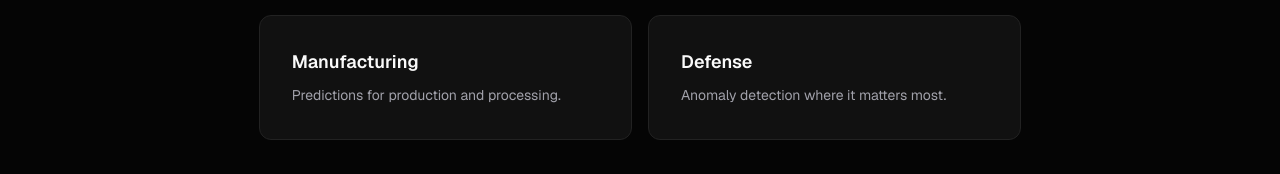
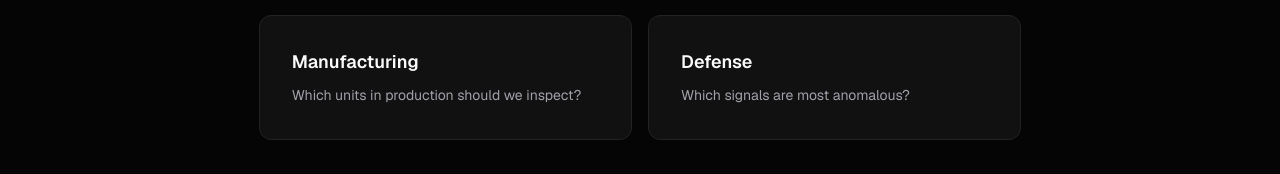
Before and after one commit to nums-ai/nums-ai.github.io, a Next.js app: page / in a window 1280 px wide. Shown: the part 2379-2553 px from the top of the page. Built offline with nearby package versions, Linux system fonts and the light colour scheme.

Commit message:
Convert M/D cards to question format for visual consistency

```diff
--- a/src/app/page.tsx
+++ b/src/app/page.tsx
@@ -289,11 +289,11 @@ const useCases: { industry: string; description?: string }[] = [
   },
   {
     industry: "Manufacturing",
-    description: "Predictions for production and processing.",
+    description: "Which units in production should we inspect?",
   },
   {
     industry: "Defense",
-    description: "Anomaly detection where it matters most.",
+    description: "Which signals are most anomalous?",
   },
 ];
 
```
